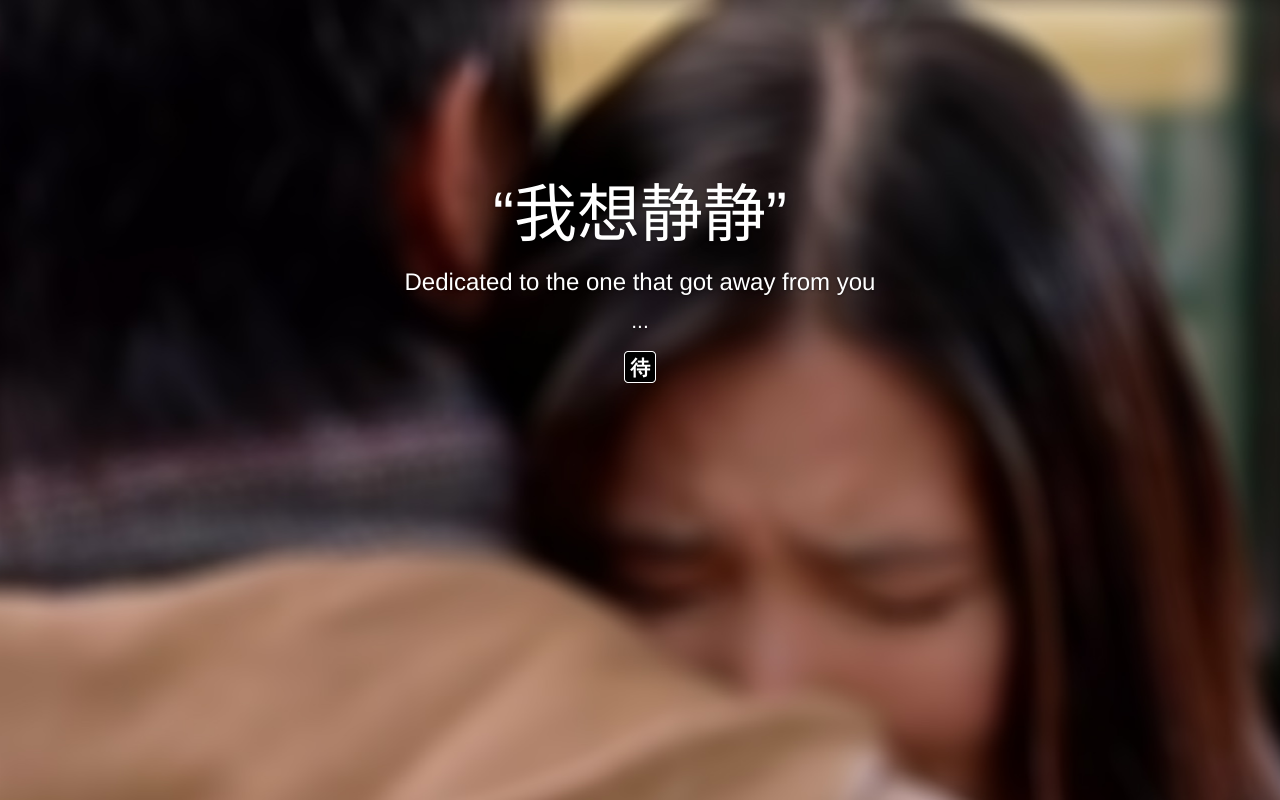
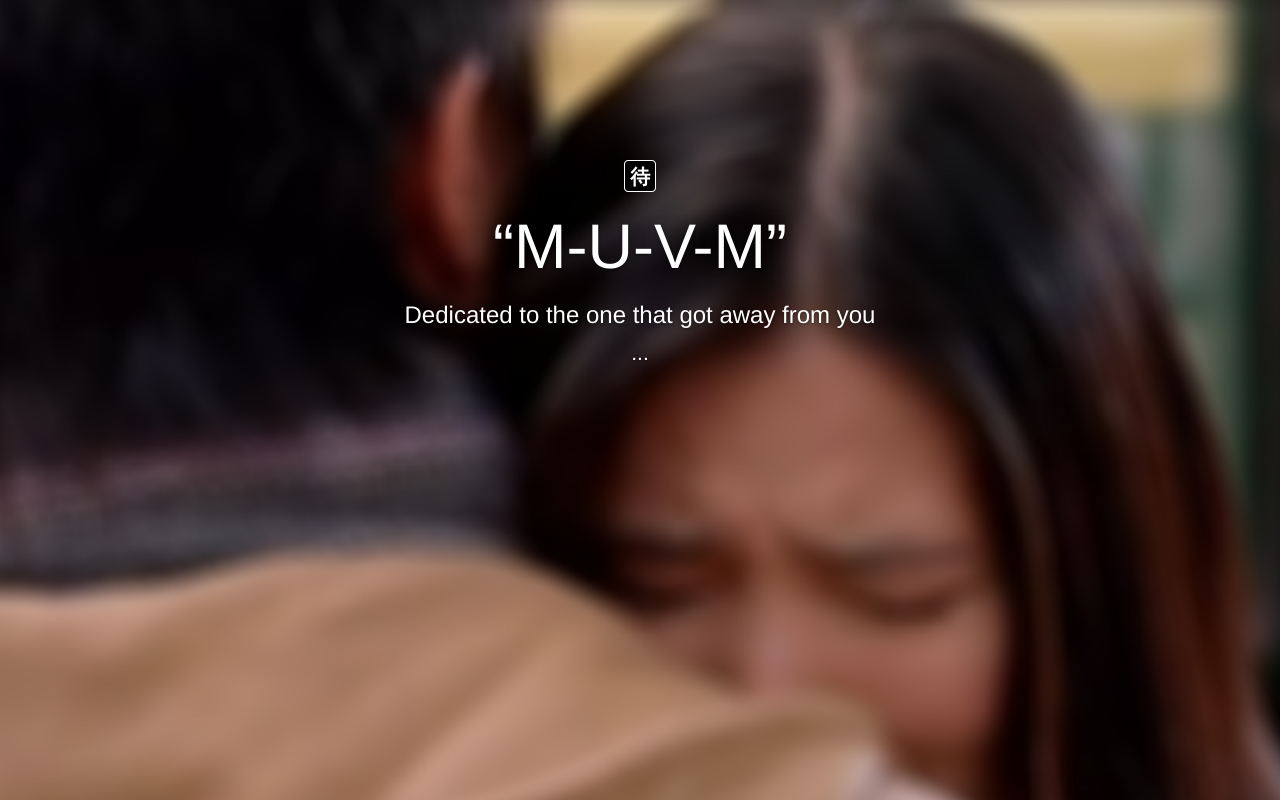
Before and after one commit to dayulu/dayulu.github.io, a plain HTML site: page index.html in a window 1280 px wide. Drawn offline with nearby package versions, Linux system fonts and the light colour scheme.

Commit message:
WAIT FOR YOU

```diff
--- a/index.html
+++ b/index.html
@@ -44,13 +44,13 @@
 
 	<div class="jumbotron masthead">
 		<div class="container">
-
-		 <h1>“我想静静”</h1>
+		<p><a href="https://movie.douban.com/subject/1308741/" target="_blank" title="独自等待的豆瓣主页"><img class="doulink"  src="dai1.png"/></a></p>
+		 <h1>“M-U-V-M”</h1>
 		  <h2></h2>
 		  <h3>Dedicated to the one that got away from you</h3>
 		  <p>...</p>
 
-		 <p><a href="https://movie.douban.com/subject/1308741/" target="_blank" title="独自等待的豆瓣主页"><img class="doulink"  src="dai1.png"/></a></p>
+
 		</div>
 	</div>
 	</body>
```
